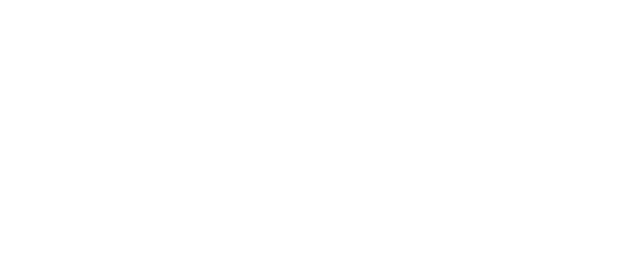
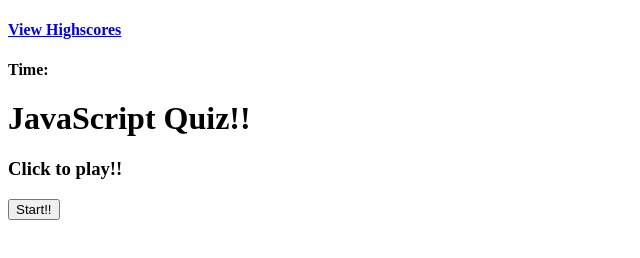
Before and after one commit to Greg15323/Timed_quiz_of_the_century, a plain HTML site: page index.html in a window 1280 px wide. Shown: the whole page, without its empty margins (0-640 px from the left). Drawn offline with Linux system fonts and the light colour scheme.

Commit message:
html created

```diff
--- a/index.html
+++ b/index.html
@@ -3,9 +3,28 @@
 <head>
     <meta charset="UTF-8">
     <meta name="viewport" content="width=device-width, initial-scale=1.0">
-    <title>Document</title>
+    <title>Code Quiz</title>
 </head>
 <body>
+    <div id="nav">
+        <div class="left">
+            <a onclick="getScore()" href="#"><h4 >View Highscores</h4></a>
+        </div>
+        <div class="right">
+            <h4>Time: <span id="timeLeft>0</span></h4>
+        </div>
+    </div>
+    <div id="quiz">
+        <div id="quizBody">
+            <h1>
+                JavaScript Quiz!!
+            </h1>
+            <h3>
+                Click to play!!
+            </h3>
+            <button onclick="start()">Start!!</button>
+        </div>
+    </span>
 
 </body>
 </html>
```
